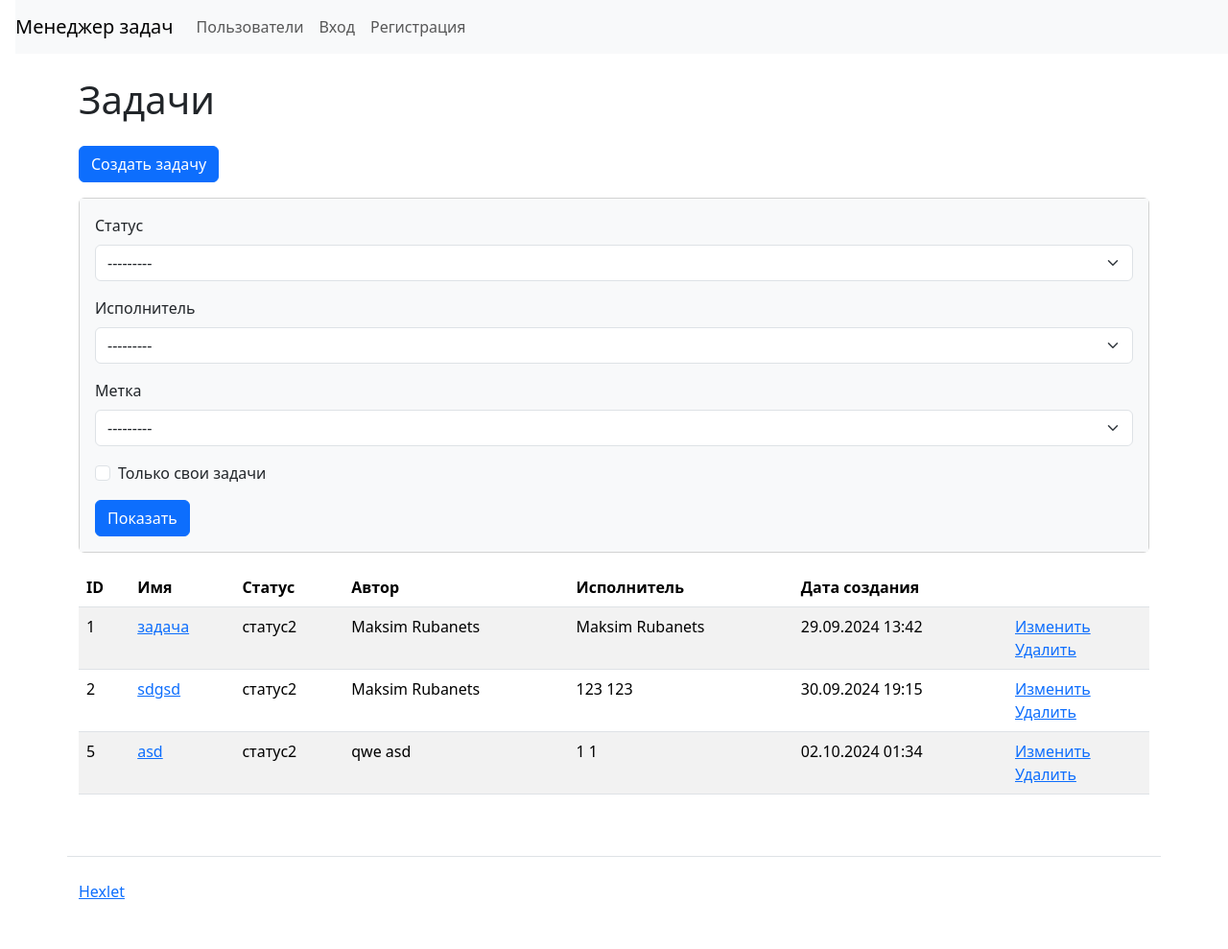
After one commit to braimm/python-project-52, a Django app: page /tasks/ in a window 1280 px wide. The commit adds this page. Shown: the whole page at 96% size. Run offline with Django 5.2, Linux system fonts and the light colour scheme; some libraries are stand-ins or nearby versions.

Commit message:
add auth users

```diff
--- a/task_manager/__init__.py
+++ b/task_manager/__init__.py
@@ -1,4 +1,4 @@
-from task_manager import settings
+from task_manager import settings, forms
 
 
-__all__ = ['settings']
+__all__ = ['settings', 'forms']
--- /dev/null
+++ b/task_manager/forms.py
@@ -0,0 +1,6 @@
+from django import forms
+
+
+class LoginUserForm(forms.Form):
+    username = forms.CharField(label='Логин', widget=forms.TextInput(attrs={'class': 'form-input'}))
+    password = forms.CharField(label='Пароль', widget=forms.PasswordInput(attrs={'class': 'form-input'}))
--- a/task_manager/templates/base.html
+++ b/task_manager/templates/base.html
@@ -9,29 +9,43 @@
     {% bootstrap_css %}
   </head>
   <body class="d-flex flex-column min-vh-100">
-    {% block nav %}
     <nav class="navbar navbar-expand-lg navbar-light bg-light ms-3">
       <a class="navbar-brand" href="/">Менеджер задач</a>
       <button class="navbar-toggler" data-bs-toggle="collapse" data-bs-target="#navbarToggleExternalContent">
         <span class="navbar-toggler-icon"></span>
       </button>
+
       <div class="collapse navbar-collapse" id="navbarToggleExternalContent">
         <ul class="navbar-nav mr-auto">
           <li class="nav-item">
-            <a class="nav-link" href="/users/">Пользователи</a>
+            <a class="nav-link" href="{% url 'users' %}">Пользователи</a>
           </li>
+          {% if user.is_authenticated %}
+          <li class="nav-item">
+            <a class="nav-link" href="{% url 'statuses' %}">Статусы</a>
+          </li>
+          <li class="nav-item">
+            <a class="nav-link" href="{% url 'labels' %}">Метки</a>
+          </li>
+          <li class="nav-item">
+            <a class="nav-link" href="{% url 'tasks' %}">Задачи</a>
+          </li>
+          {% endif %}
 
-          <li class="nav-item">
-            <a class="nav-link" href="/login/">Вход</a>
-          </li>
-
-          <li class="nav-item">
-            <a class="nav-link" href="/users/create/">Регистрация</a>
-          </li>
+        {% if user.is_authenticated %}
+        <form action="{% url 'logout' %}" method="post">
+          {% csrf_token %}
+          <input class="btn nav-link" type="submit" value="Выход">
+        </form>
+        {% else %}
+        <div class="d-flex">
+          <a class="nav-link" href="{% url 'login' %}">Вход</a>
+          <a class="nav-link" href="{% url 'register' %}">Регистрация</a>
+        </div>
+        {% endif %}
         </ul>
     </div>
     </nav>
-    {% endblock %}
 
     {% block content %}
     {% endblock %}
--- a/task_manager/templates/layout/footer.html
+++ /dev/null
@@ -1,3 +0,0 @@
-  <div class="container my-5 pt-4 border-top">
-    <a target="_blank" href="https://ru.hexlet.io">Hexlet</a>
-  </div>
--- a/task_manager/templates/login.html
+++ b/task_manager/templates/login.html
@@ -3,8 +3,8 @@
 {% block content %}
 <div class="container wrapper flex-grow-1">
     <h1 class="my-4">Вход</h1>
-    <form method="post">
-        <input type="hidden" name="csrfmiddlewaretoken" value="FakcaMxxSlzjK1Nu0rbmQHJcdRT60UjC1JFpRodQlWZ5XS8FNpz2JOribKog3Aix">
+    <form action="{% url 'login' %}" method="post">
+        {% csrf_token %}
     <div class="mb-3">
         <label class="form-label" for="id_username">
             Имя пользователя
--- /dev/null
+++ b/task_manager/templates/tasks.html
@@ -0,0 +1,147 @@
+{% extends 'base.html' %}
+
+{% block content %}
+<div class="container wrapper flex-grow-1">
+
+  <h1 class="my-4">
+
+    Задачи
+
+  </h1>
+
+<a class="btn btn-primary mb-3" href="/tasks/create/" role="button">Создать задачу</a>
+
+
+
+
+<div class="card mb-3">
+<div class="card-body bg-light">
+<form class="form-inline center" method="get">
+  <div class="mb-3"><label class="form-label" for="id_status">Статус</label><select name="status" class="form-select ml-2 mr-3" id="id_status">
+<option value="" selected>---------</option>
+
+<option value="1">статус2</option>
+
+</select></div>
+  <div class="mb-3"><label class="form-label" for="id_executor">Исполнитель</label><select name="executor" class="form-select mr-3 ml-2" id="id_executor">
+<option value="" selected>---------</option>
+
+<option value="1">Maksim Rubanets</option>
+
+<option value="2">test test</option>
+
+<option value="3">123 456</option>
+
+<option value="4">ben gurion</option>
+
+<option value="6">123 123</option>
+
+<option value="8">qwe asd</option>
+
+<option value="9">3 3</option>
+
+<option value="10">trtr trtr</option>
+
+<option value="11">pusik pusik</option>
+
+<option value="12">1 1</option>
+
+<option value="13">imya familiya</option>
+
+<option value="15">1231 1231</option>
+
+<option value="16">123 123</option>
+
+<option value="17">йцуйцу йцу</option>
+
+<option value="18">йцу йцу</option>
+
+<option value="19">qwe qwe</option>
+
+<option value="20">a1 b1</option>
+
+<option value="21">1111 222</option>
+
+</select></div>
+  <div class="mb-3"><label class="form-label" for="id_label">Метка</label><select name="label" class="form-select mr-3 ml-2" id="id_label">
+<option value="" selected>---------</option>
+
+<option value="1">метка2</option>
+
+</select></div>
+  <div class="mb-3"><div class="form-check"><input type="checkbox" name="self_tasks" class="form-check-input mr-3" id="id_self_tasks"><label class="form-check-label" for="id_self_tasks">Только свои задачи</label></div></div>
+    <input class="btn btn-primary" type="submit" value="Показать">
+</form>
+</div>
+</div>
+
+
+<table class="table table-striped">
+<thead>
+<tr>
+  <th>ID</th>
+  <th>Имя</th>
+  <th>Статус</th>
+  <th>Автор</th>
+  <th>Исполнитель</th>
+  <th>Дата создания</th>
+  <th></th>
+</tr>
+</thead>
+<tbody>
+
+  <tr>
+    <td>1</td>
+    <td>
+      <a href="/tasks/1/">задача</a>
+    </td>
+    <td>статус2</td>
+    <td>Maksim Rubanets</td>
+    <td>Maksim Rubanets</td>
+    <td>29.09.2024 13:42</td>
+    <td>
+      <a href="/tasks/1/update/">Изменить</a>
+      <br>
+      <a href="/tasks/1/delete/">Удалить</a>
+    </td>
+  </tr>
+
+  <tr>
+    <td>2</td>
+    <td>
+      <a href="/tasks/2/">sdgsd</a>
+    </td>
+    <td>статус2</td>
+    <td>Maksim Rubanets</td>
+    <td>123 123</td>
+    <td>30.09.2024 19:15</td>
+    <td>
+      <a href="/tasks/2/update/">Изменить</a>
+      <br>
+      <a href="/tasks/2/delete/">Удалить</a>
+    </td>
+  </tr>
+
+  <tr>
+    <td>5</td>
+    <td>
+      <a href="/tasks/5/">asd</a>
+    </td>
+    <td>статус2</td>
+    <td>qwe asd</td>
+    <td>1 1</td>
+    <td>02.10.2024 01:34</td>
+    <td>
+      <a href="/tasks/5/update/">Изменить</a>
+      <br>
+      <a href="/tasks/5/delete/">Удалить</a>
+    </td>
+  </tr>
+
+</tbody>
+</table>
+
+
+</div>
+
+{% endblock %}
--- a/task_manager/urls.py
+++ b/task_manager/urls.py
@@ -19,8 +19,12 @@ from django.urls import path, include
 from task_manager import views
 
 urlpatterns = [
-    path('', views.IndexView.as_view()),
+    path('', views.IndexView.as_view(), name='start_page'),
     path('admin/', admin.site.urls),
     path('users/', include('task_manager.users.urls')),
-    path('login/', views.LoginUserView.as_view()),
+    path('login/', views.LoginUserView.as_view(), name='login'),
+    path('logout/', views.LogoutUserView.as_view(), name='logout'),
+    path('statuses/', views.StatusesView.as_view(), name='statuses'),
+    path('labels/', views.LabelsView.as_view(), name='labels'),
+    path('tasks/', views.TasksView.as_view(), name='tasks'),
 ]
--- a/task_manager/users/urls.py
+++ b/task_manager/users/urls.py
@@ -21,7 +21,7 @@ from task_manager.users import views
 # app_name = "users"
 
 urlpatterns = [
-    path('', views.UsersView.as_view()),
+    path('', views.UsersView.as_view(), name='users'),
     path('create/', views.CreateUsersView.as_view(), name='register'),
     path('<int:pk>/delete/', views.DeleteUserView.as_view()),
     path('<int:pk>/update/', views.UpdateUserView.as_view()),
--- a/task_manager/users/views.py
+++ b/task_manager/users/views.py
@@ -1,4 +1,4 @@
-from django.shortcuts import render, HttpResponse
+from django.shortcuts import render
 from django.views import View
 from django.contrib import messages
 from .forms import RegisterUserForm
@@ -16,14 +16,11 @@ class CreateUsersView(View):
 
     def post(self, request):
         form = RegisterUserForm(request.POST)
-        print("22222222222")
-        #print(form)
         print(form.is_valid())
         print(form.errors)
         if form.is_valid():
             user = form.save(commit=False)
             user.set_password(form.cleaned_data['password'])
-            print('545454545')
             user.save()
         return render(request, 'login.html')
 
--- a/task_manager/views.py
+++ b/task_manager/views.py
@@ -1,9 +1,12 @@
 from django.shortcuts import render
 from django.views import View
 from django.contrib import messages
+from task_manager.forms import LoginUserForm
+from django.contrib.auth import authenticate, login, logout
+from django.http import HttpResponse, HttpResponseRedirect
+from django.urls import reverse
 
 class IndexView(View):
-
     def get(self, request):
         return render(request, 'index.html')
 
@@ -11,3 +14,37 @@ class IndexView(View):
 class LoginUserView(View):
     def get(self, request):
         return render(request, 'login.html')
+    def post(self, request):
+        form = LoginUserForm(request.POST)
+        if form.is_valid():
+            cd = form.cleaned_data
+            user = authenticate(request, username=cd['username'], password=cd['password'])
+            if user and user.is_active:
+                login(request, user)
+                return HttpResponseRedirect(reverse('start_page'))
+        return render(request, 'login.html')
+
+class LogoutUserView(View):
+    def get(self, request):
+        pass
+    def post(self, request):
+        logout(request)
+        return HttpResponseRedirect(reverse('login'))
+
+class StatusesView(View):
+    def get(self, request):
+        return render(request, 'statuses.html')
+    def post(self, request):
+        pass
+
+class LabelsView(View):
+    def get(self, request):
+        return render(request, 'labels.html')
+    def post(self, request):
+        pass
+
+class TasksView(View):
+    def get(self, request):
+        return render(request, 'tasks.html')
+    def post(self, request):
+        pass
```
Also changed, not shown: task_manager/templates/index__.html (deleted, +0 -34 lines), task_manager/templates/labels.html (added, +40 -0 lines), task_manager/templates/layout/header.html (deleted, +0 -31 lines), task_manager/templates/statuses.html (added, +40 -0 lines).
